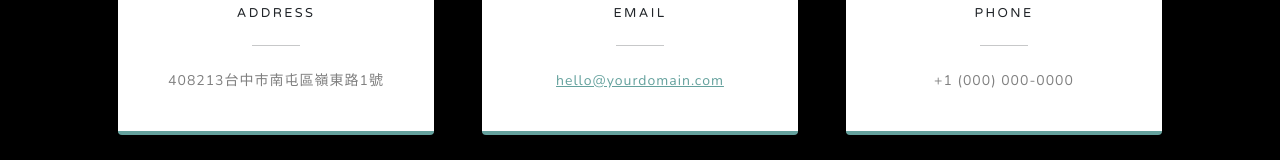
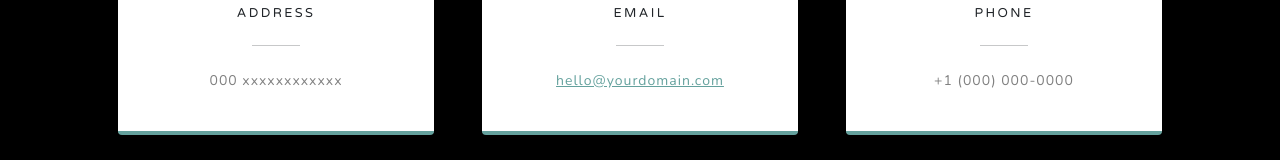
Before and after one commit to zxc20020808/20211208, a plain HTML site: page index.html in a window 1280 px wide. Shown: the part 3949-4109 px from the top of the page. Drawn offline with nearby package versions, Linux system fonts and the light colour scheme.

Commit message:
20211229

```diff
--- a/index.html
+++ b/index.html
@@ -160,7 +160,7 @@
                                 <i class="fas fa-map-marked-alt text-primary mb-2"></i>
                                 <h4 class="text-uppercase m-0">Address</h4>
                                 <hr class="my-4 mx-auto" />
-                                <div class="small text-black-50">408213台中市南屯區嶺東路1號</div>
+                                <div class="small text-black-50">000 xxxxxxxxxxxx</div>
                             </div>
                         </div>
                     </div>
```
